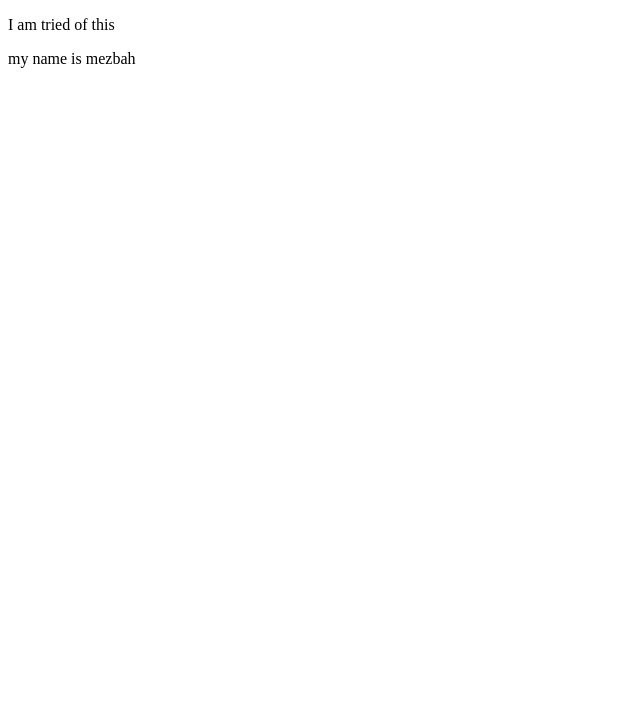
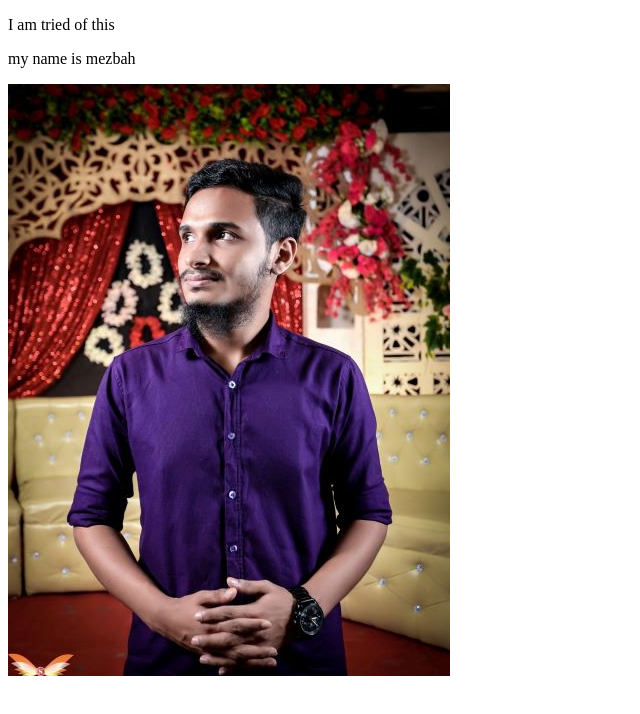
Before and after one commit to M3ZBAH/my-4th-repo, a plain HTML site: page index.html in a window 1280 px wide. Shown: the whole page, without its empty margins (0-640 px from the left). Drawn offline with Linux system fonts and the light colour scheme.

Commit message:
added photo

```diff
--- a/index.html
+++ b/index.html
@@ -9,5 +9,6 @@
 <body>
     <p>I am tried of this </p>
     <p>my name is mezbah</p>
+    <img src="mezbah.jpg" alt="">
 </body>
 </html>
```
Also changed, not shown: mezbah.jpg (added).
